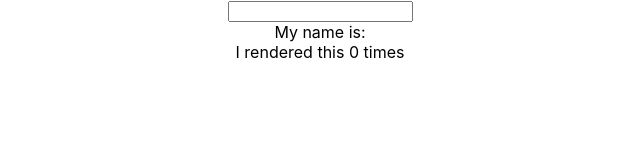
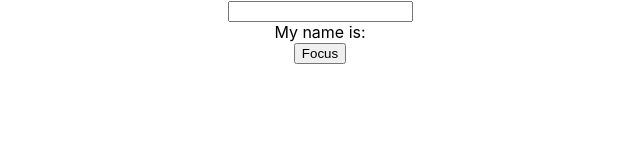
Before and after one commit to a-dermendjiev/react-hooks, a React (Create React App) app: page / in a window 1280 px wide. Shown: the top 160 px of the page, without its empty margins (320-960 px from the left). Built offline with nearby package versions, Linux system fonts and the light colour scheme.

Commit message:
Set focus

```diff
--- a/src/App.js
+++ b/src/App.js
@@ -4,16 +4,17 @@
 
 function App() {
     const [name, setName] = useState('')
-    const renderCount= useRef(0)
+    const inputRef= useRef()
 
-    useEffect(() => {
-        renderCount.current = renderCount.current + 1
-    }, [name]);
+    function setFocus (){
+        inputRef.current.focus()
+    }
+
     return (
         <div className="App">
-            <input value={name} onChange={e => setName(e.target.value)}/>
-            <div>My name is:  {name}</div>
-            <div>I rendered this {renderCount.current} times</div>
+            <input ref={inputRef} value={name} onChange={e => setName(e.target.value)}/>
+            <div>My name is: {name}</div>
+            <button onClick={setFocus}>Focus</button>
         </div>
     );
 }
```
